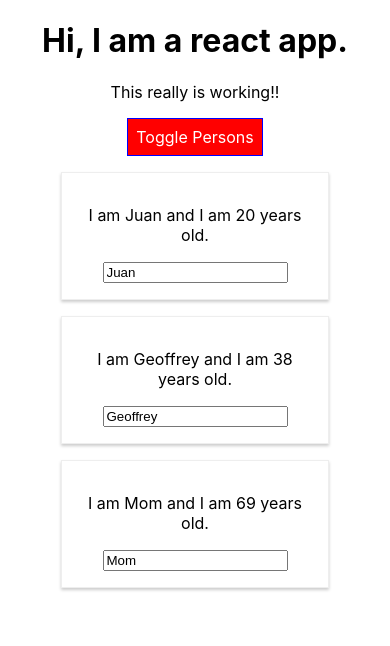
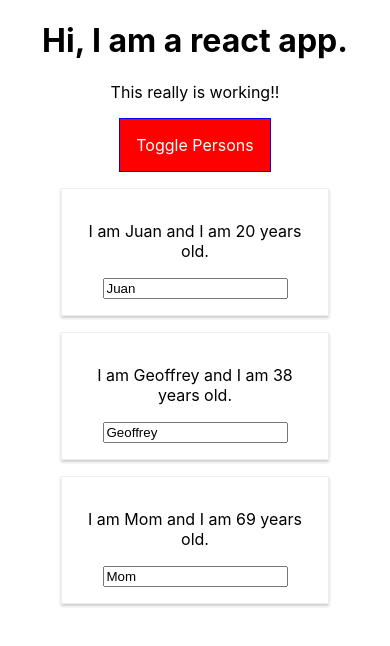
Before and after one commit to cubemer/react-complete-guide, a React (Create React App) app: page / in a window 390 px wide. Both pictures are taken after a click on the button "Toggle Persons". Shown: the top 646 px of the page. Built offline with nearby package versions, Linux system fonts and the light colour scheme.

Commit message:
complete the CSS styles for the app
Minor tweaks such as hover pseudo selectors for buttons and media queries

```diff
--- a/src/App.js
+++ b/src/App.js
@@ -41,16 +41,8 @@
   };
 
   render() {
-    const style = {
-      backgroundColor: 'green',
-      color: 'white',
-      font: 'inherit',
-      border: '1px solid blue',
-      padding: '8px',
-      cursor: 'pointer',
-    };
-
     let persons = null;
+    let btnClass = '';
 
     if (this.state.showPersons) {
       persons = (
@@ -65,8 +57,7 @@
         })}
       </div>);
 
-      style.backgroundColor = 'red';
-
+      btnClass = styles.Red;
     }
 
     let classes = [];
@@ -83,7 +74,7 @@
           <h1>Hi, I am a react app.</h1>
           <p className={classes.join(' ')}>This really is working!!</p>
           <button
-            style={style}
+            className={btnClass}
             onClick={this.togglePersonsHandler}>Toggle Persons</button>
           {persons}
         </div>
--- a/src/App.module.css
+++ b/src/App.module.css
@@ -9,3 +9,26 @@
 .bold {
   font-weight: bold;
 }
+
+.App button {
+  border: 1px solid blue;
+  padding: 16px;
+  background-color: green;
+  font: inherit;
+  color: white;
+  cursor: pointer;
+}
+
+.App button:hover {
+  background-color: lightgreen;
+  color: black;
+}
+
+.App button.Red {
+  background-color: red;
+}
+
+.App button.Red:hover {
+  background-color: salmon;
+  color: black;
+}
--- a/src/Person/Person.module.css
+++ b/src/Person/Person.module.css
@@ -7,8 +7,8 @@
     text-align: center;
 }
 
-/*@media (min-width: 500px) {*/
-/*    .Person {*/
-/*        width: 450px;*/
-/*    }*/
-/*}*/
+@media (min-width: 500px) {
+    .Person {
+        width: 450px;
+    }
+}
```
